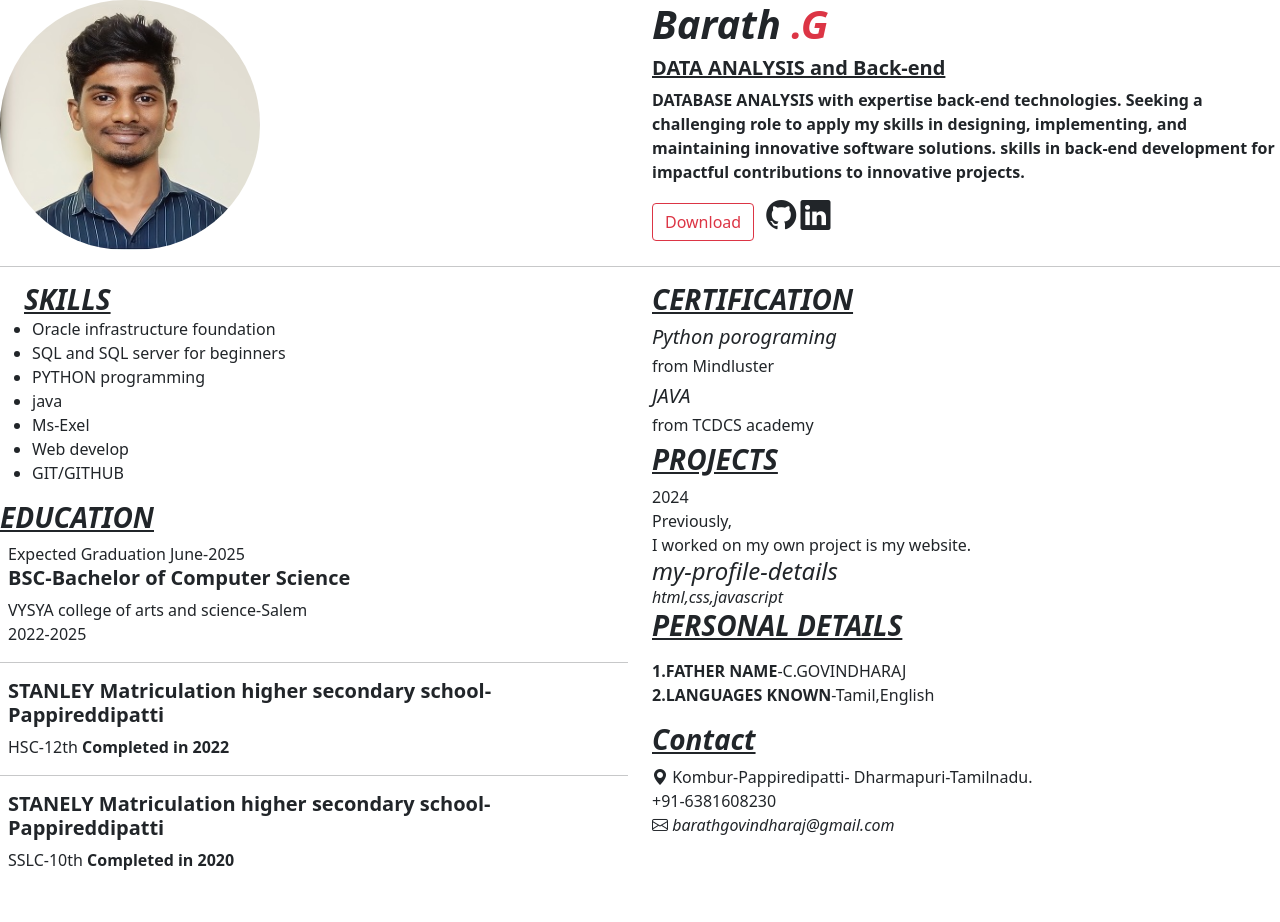
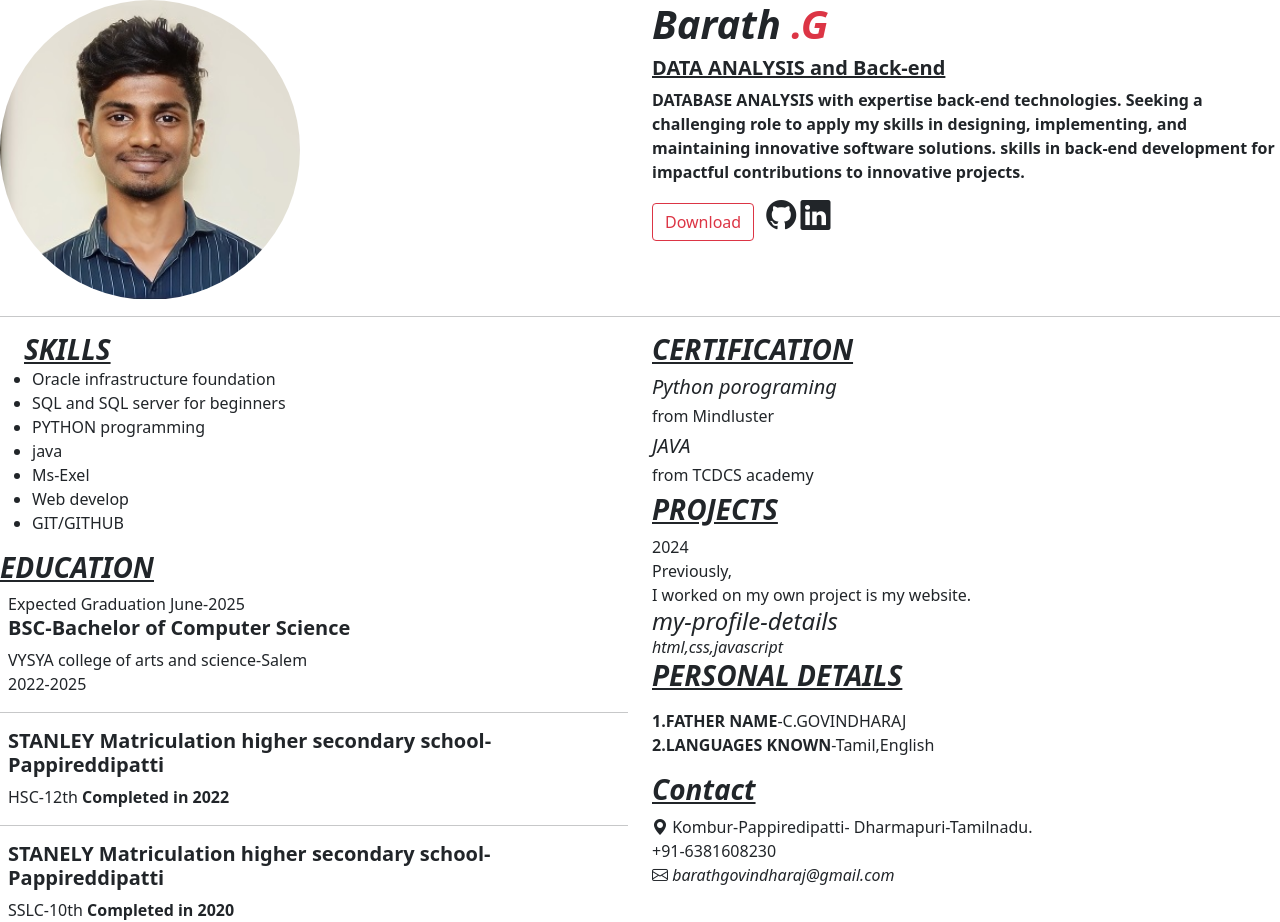
Before and after one commit to G-BARATH/project1, a plain HTML site: page myprofile.html in a window 1280 px wide. Before the commit the page ends 872 px from the top, so only its background shows below. Drawn offline with nearby package versions, Linux system fonts and the light colour scheme.

Commit message:
heiht photo

```diff
--- a/myprofile.html
+++ b/myprofile.html
@@ -22,7 +22,7 @@
         <div class="row justify-content-evenly">
            <div class="col">
                     <div>
-                     <img src="barath.jpg" width="260px" height="250px" style="border-radius: 1000px;" alt="Barath">
+                     <img src="barath.jpg" width="300px" height="300px" style="border-radius: 1000px;" alt="Barath">
                     </div>
            </div>
             <div class="col">
```
Also changed, not shown: index.html (+1 -1 lines).
